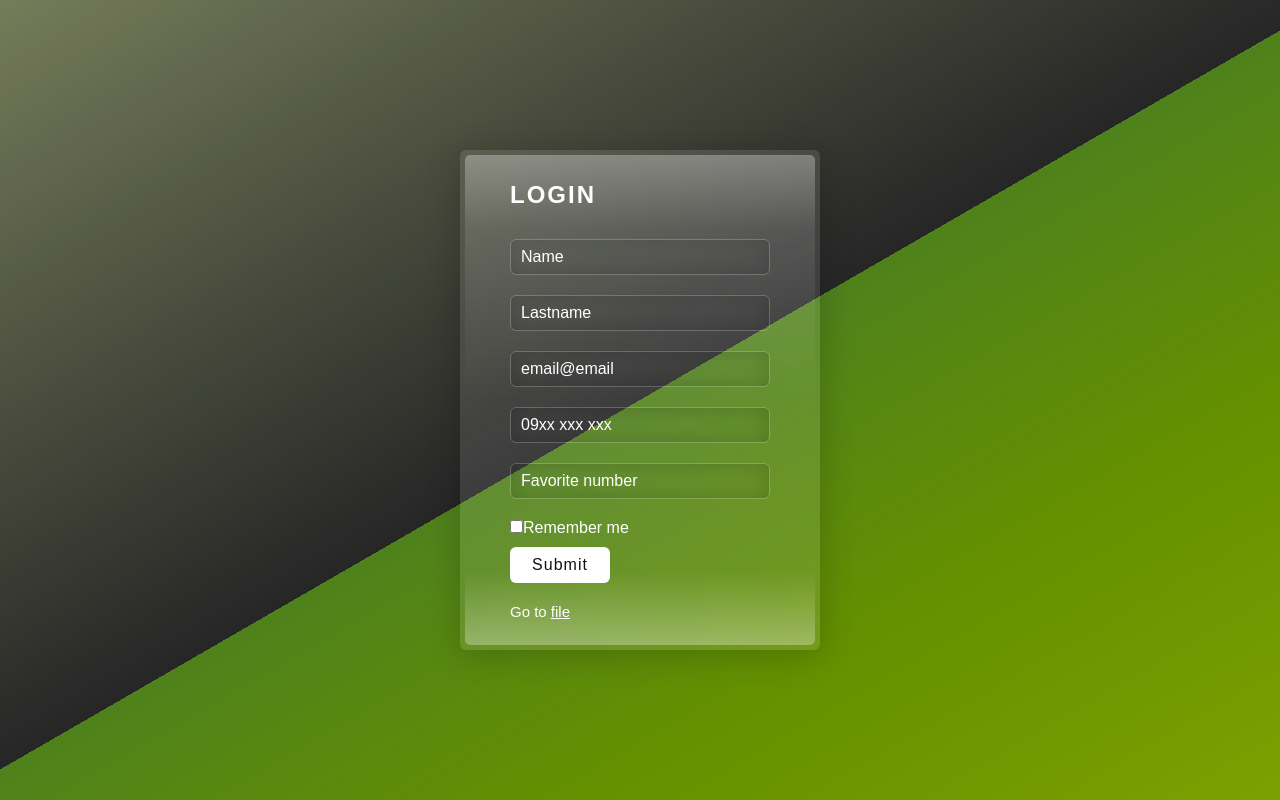
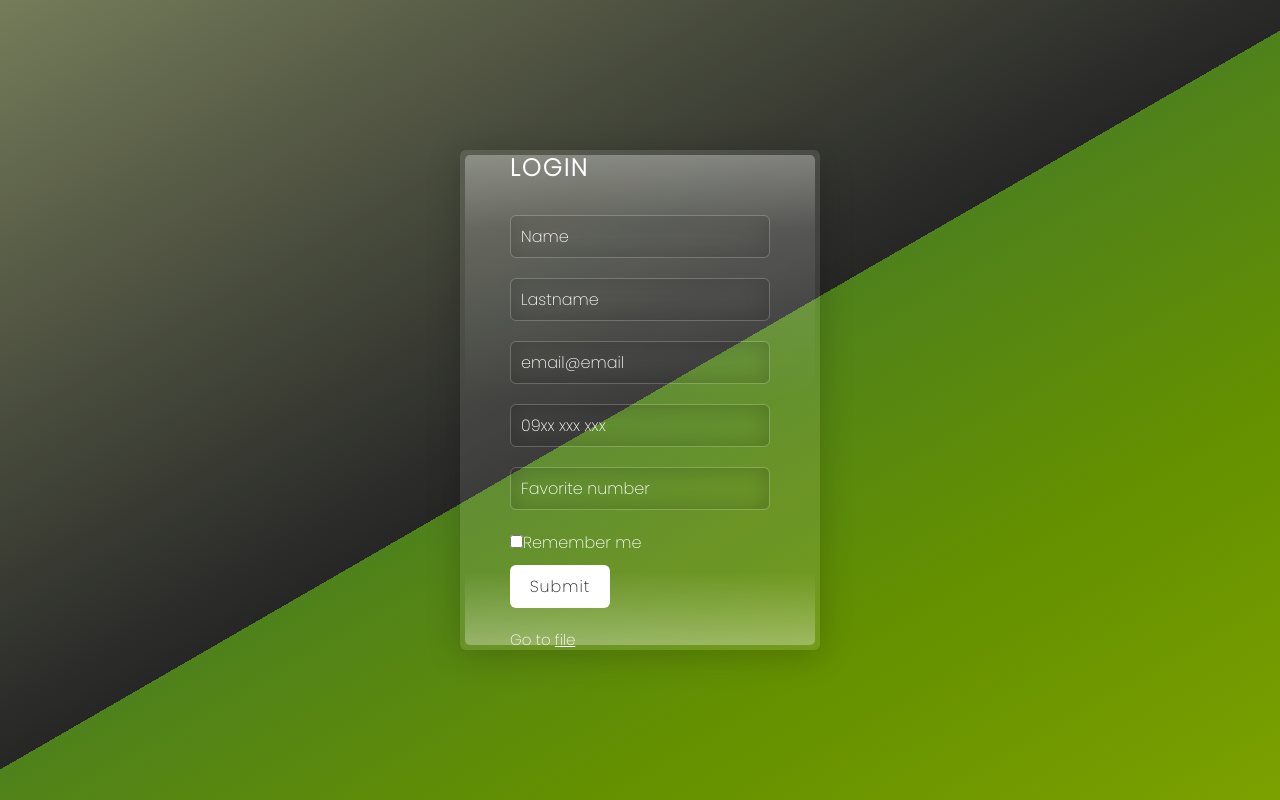
Before and after one commit to bk670nm/IPaIOT_php, a PHP site: page / in a window 1280 px wide. Run offline with PHP 8.4, Linux system fonts and the light colour scheme; data that the repository does not hold is empty.

Commit message:
font change

```diff
--- a/style.css
+++ b/style.css
@@ -1,6 +1,7 @@
 /*
     Style prevzaty z: https://youtu.be/vGm81GL_9rk
 */
+@import url('https://fonts.googleapis.com/css2?family=Poppins:wght@200&display=swap');
 
 *{
     margin: 0;
```
